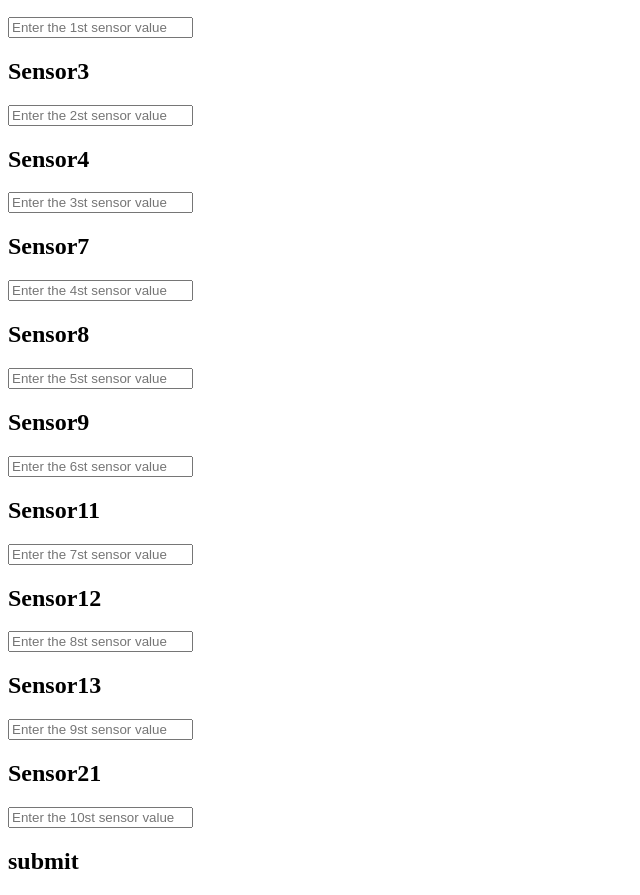
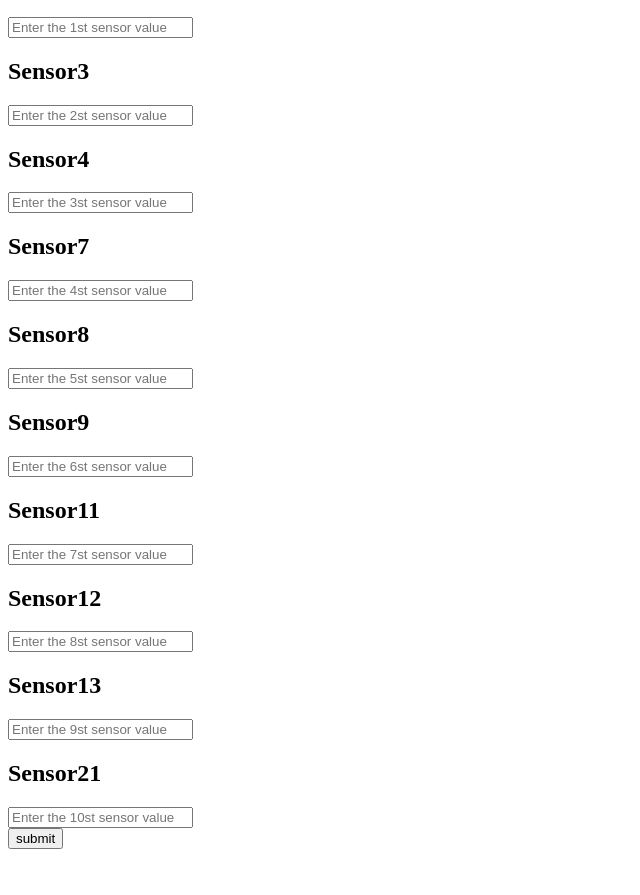
Before and after one commit to Ashishpatel4047/air-craft-damage, a plain HTML site: page index.html in a window 1280 px wide. Shown: the part 136-1031 px from the top of the page, without its empty margins (0-640 px from the left). After the commit the page ends 993 px from the top, so only its background shows below. Drawn offline with Linux system fonts and the light colour scheme.

Commit message:
Add files via upload

```diff
--- a/index.html
+++ b/index.html
@@ -50,13 +50,14 @@
             <h2>Sensor21</h2>
             <input type="text " placeholder="Enter the 10st sensor value">
         </div>
-        <div>
-            <h2>submit</h2>
 
-        </div>
 
+    </div>
+    <div>
+        <button type="submit", formaction="app.py"> submit</button>
 
     </div>
 
 </body>
+
 </html>
```
